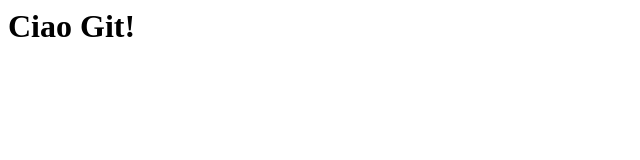
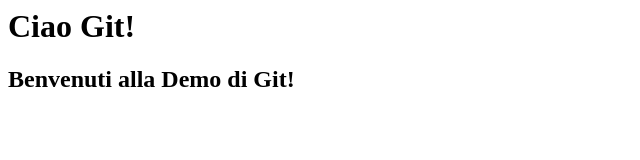
Before and after one commit to dabo98/demo-git, a plain HTML site: page index.html in a window 1280 px wide. Shown: the whole page, without its empty margins (0-640 px from the left). Drawn offline with Linux system fonts and the light colour scheme.

Commit message:
aggiunto nuovo titolo nella pagina

```diff
--- a/index.html
+++ b/index.html
@@ -4,5 +4,6 @@
   </head>
   <body>
     <h1>Ciao Git!</h1>
+    <h2>Benvenuti alla Demo di Git!</h2>
   </body>
 </html>
```
